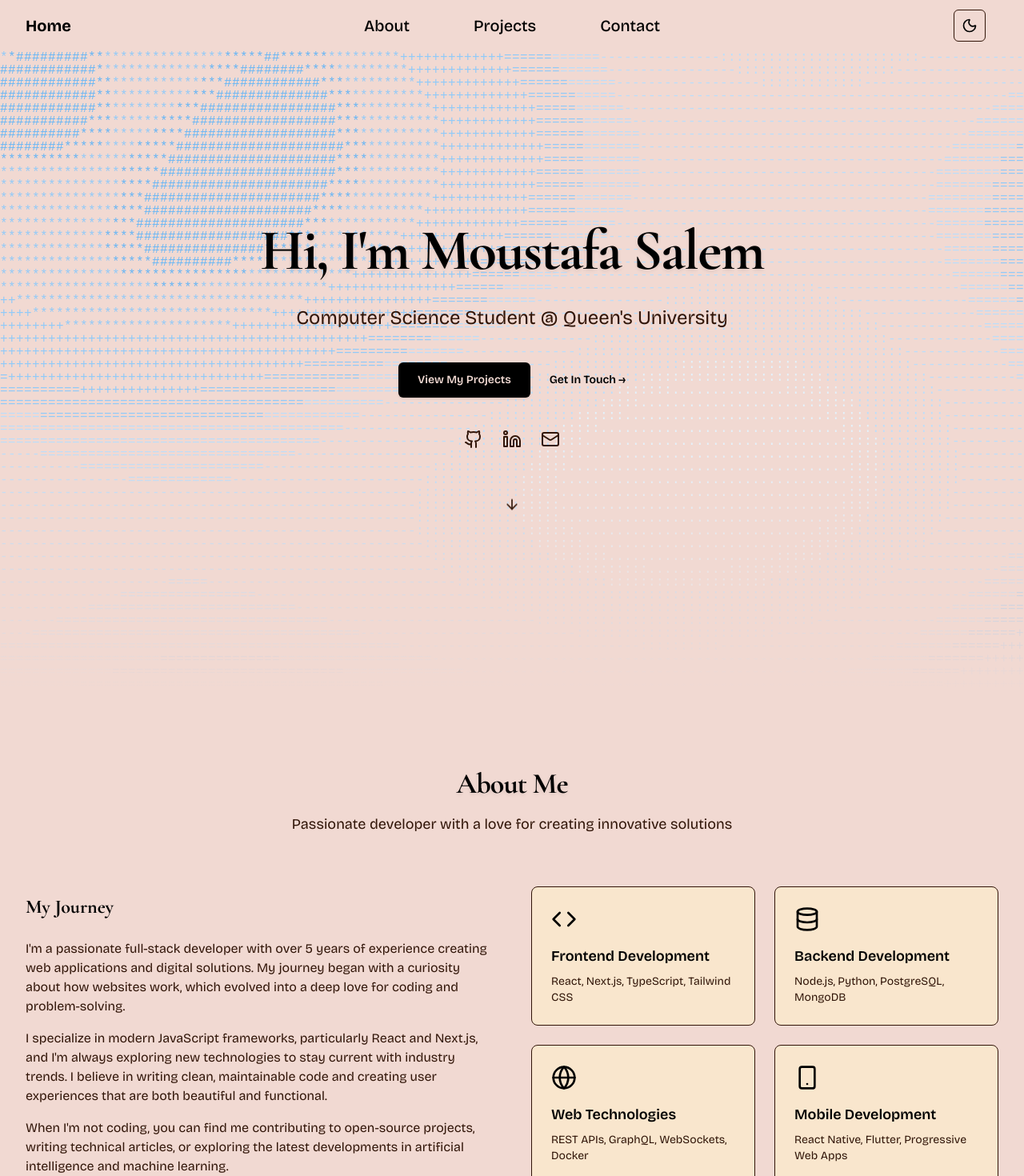
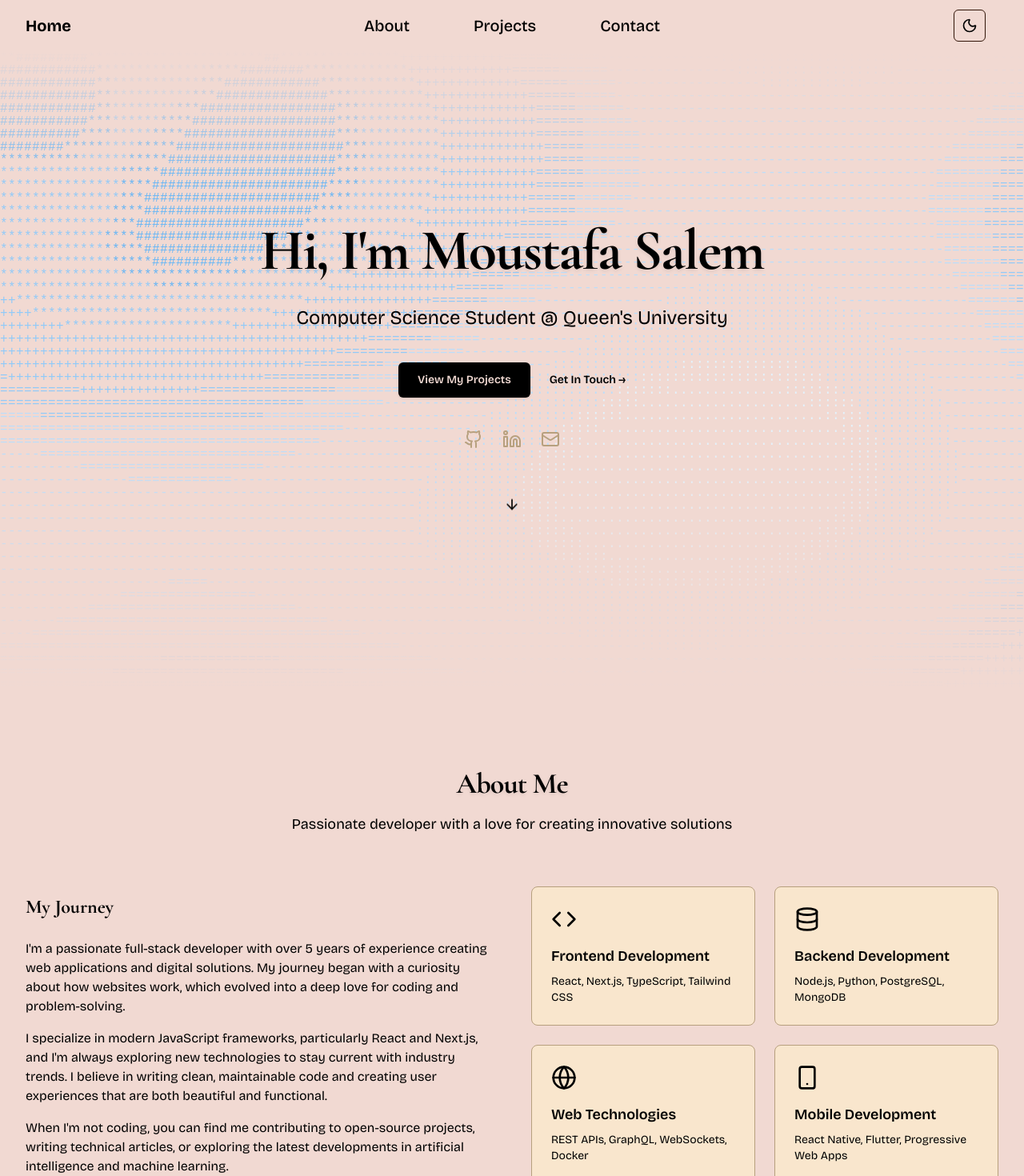
Before and after one commit to tTrmc/msalem, a Next.js app: page / in a window 1280 px wide. Shown: the top 1470 px of the page at 80% size. Built offline with nearby package versions, Linux system fonts and the light colour scheme.

Commit message:
Update color variables for dark mode and adjust component styles for improved consistency

```diff
--- a/src/app/globals.css
+++ b/src/app/globals.css
@@ -17,12 +17,12 @@
 
 /* Dark mode colors */
 .dark {
-  --background: #1f1f1f;
-  --foreground: #d1cfc0;
-  --primary: #f76f53;
-  --stone: #e1cdbd;
-  --warm: #1f1f1f;
-  --accent: #414141;
+  --background: #211c1c;
+  --foreground: #dfc5b6;
+  --primary: #f9cc6c;
+  --stone: #adda78;
+  --warm: #fd6883;
+  --accent: #2c2525;
 }
 
 /* Base transitions */
--- a/src/components/about-section.tsx
+++ b/src/components/about-section.tsx
@@ -37,10 +37,10 @@ export function AboutSection() {
               viewport={{ once: true }}
               className="text-center"
           >
-            <h2 className="text-3xl font-display font-bold tracking-tight text-[var(--foreground)] sm:text-4xl text-shadow">
+            <h2 className="text-3xl font-display font-bold tracking-tight text-[var(--primary)] sm:text-4xl text-shadow">
               About Me
             </h2>
-            <p className="mt-4 text-lg text-[var(--stone)] font-body">
+            <p className="mt-4 text-lg text-[var(--foreground)] font-body">
               Passionate developer with a love for creating innovative solutions
             </p>
           </motion.div>
@@ -52,10 +52,10 @@ export function AboutSection() {
                 transition={{ duration: 0.5, delay: 0.1 }}
                 viewport={{ once: true }}
             >
-              <h3 className="text-2xl font-display font-bold text-[var(--foreground)] mb-6">
+              <h3 className="text-2xl font-display font-bold text-[var(--primary)] mb-6">
                 My Journey
               </h3>
-              <div className="space-y-4 text-[var(--stone)] font-body">
+              <div className="space-y-4 text-[var(--foreground)] font-body">
                 <p>
                   I&apos;m a passionate full-stack developer with over 5 years of experience
                   creating web applications and digital solutions. My journey began with
@@ -95,7 +95,7 @@ export function AboutSection() {
                         className="p-6 rounded-lg hover:shadow-lg transition-shadow"
                         style={{
                           backgroundColor: "var(--accent)",
-                          border: "1px solid var(--stone)",
+                          border: "1px solid var(--warm)",
                           opacity: 0.9
                         }}
                     >
@@ -103,7 +103,7 @@ export function AboutSection() {
                       <h4 className="text-lg font-semibold font-body mb-2" style={{ color: "var(--foreground)" }}>
                         {skill.title}
                       </h4>
-                      <p className="text-sm font-body" style={{ color: "var(--stone)" }}>
+                      <p className="text-sm font-body" style={{ color: "var(--foreground)" }}>
                         {skill.description}
                       </p>
                     </motion.div>
--- a/src/components/ascii-background.tsx
+++ b/src/components/ascii-background.tsx
@@ -138,7 +138,7 @@ export function ASCIIBackground({
             <div
                 className="absolute inset-0 w-full h-full"
                 style={{
-                    background: `linear-gradient(to bottom, transparent 0%, transparent 60%, var(--background) 100%)`
+                    background: `linear-gradient(to bottom, var(--background) 0%, transparent 20%, transparent 60%, var(--background) 100%)`
                 }}
             />
         </div>
--- a/src/components/hero-section.tsx
+++ b/src/components/hero-section.tsx
@@ -46,7 +46,7 @@ export function HeroSection() {
                 animate={{ opacity: 1, y: 0 }}
                 transition={{ duration: 0.5, delay: 0.1 }}
             >
-              <p className="mt-8 text-xl md:text-2xl leading-8 text-[var(--stone)] font-body">
+              <p className="mt-8 text-xl md:text-2xl leading-8 text-[var(--foreground)] font-body">
                 Computer Science Student @ Queen&apos;s University
               </p>
             </motion.div>
@@ -89,13 +89,13 @@ export function HeroSection() {
                         href={link.href}
                         className="transition-colors"
                         style={{
-                          color: "var(--stone)"
+                          color: "var(--warm)"
                         }}
                         aria-label={link.label}
                         target="_blank"
                         rel="noopener noreferrer"
                         onMouseOver={(e) => e.currentTarget.style.color = "var(--primary)"}
-                        onMouseLeave={(e) => e.currentTarget.style.color = "var(--stone)"}
+                        onMouseLeave={(e) => e.currentTarget.style.color = "var(--warm)"}
                     >
                       <Icon className="h-6 w-6" />
                     </a>
@@ -113,10 +113,10 @@ export function HeroSection() {
                   href="#about"
                   className="inline-flex items-center transition-colors"
                   style={{
-                    color: "var(--stone)"
+                    color: "var(--foreground)"
                   }}
                   onMouseOver={(e) => e.currentTarget.style.color = "var(--primary)"}
-                  onMouseLeave={(e) => e.currentTarget.style.color = "var(--stone)"}
+                  onMouseLeave={(e) => e.currentTarget.style.color = "var(--foreground)"}
                   aria-label="Scroll to about section"
               >
                 <ArrowDown className="h-5 w-5 animate-bounce" />
```
